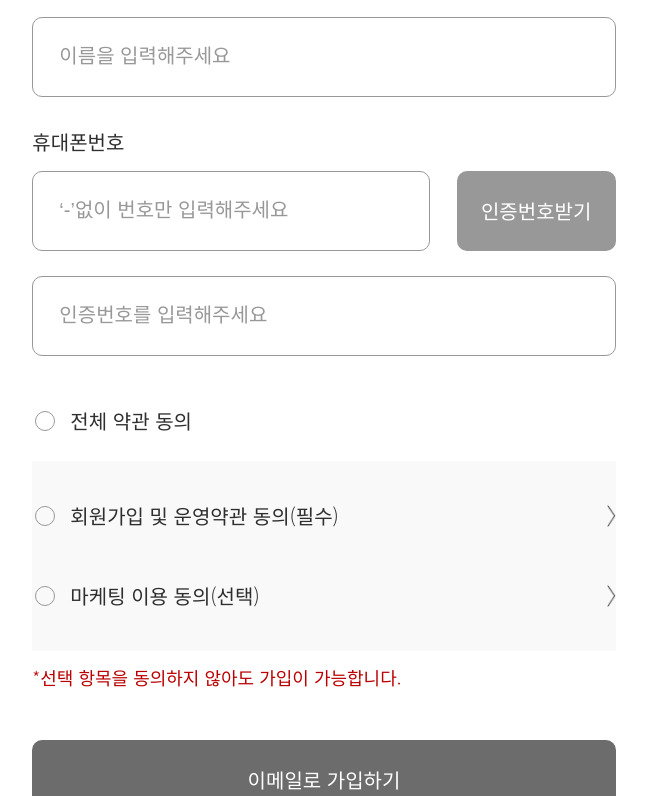
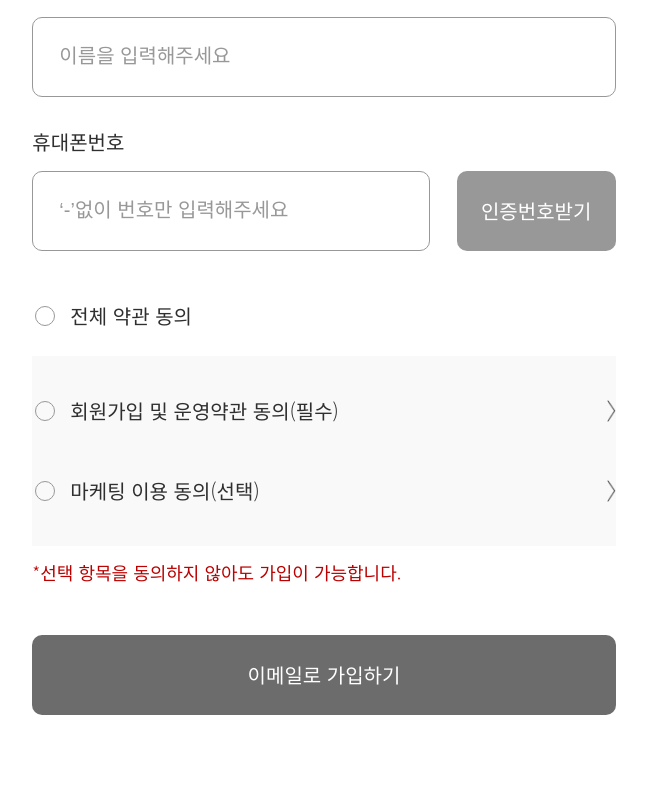
Before and after one commit to jongko54/microsite-web, a React (Create React App) app: page /register in a window 1280 px wide. Shown: the part 764-1560 px from the top of the page, without its empty margins (396-1043 px from the left). Built offline with nearby package versions, Linux system fonts and the light colour scheme; a web font is replaced by a local one.

Commit message:
sms 인증 버튼 수정작업

```diff
--- a/src/components/Input/HookFormCheckbox.jsx
+++ b/src/components/Input/HookFormCheckbox.jsx
@@ -40,7 +40,6 @@ const CheckBoxGroup = styled.div`
 
   ${props => props.theme.window.mobile} {
     label {
-
       ::before {
         width: 15px;
         height: 15px;
@@ -62,7 +61,7 @@ const SelectChecked = styled.ul`
     display: flex;
     align-items: center;
     justify-content: space-between;
-    > button {
+    .button {
       content: '';
       display: block;
       width: 20px;
@@ -71,6 +70,7 @@ const SelectChecked = styled.ul`
       background-size: contain;
       background-repeat: no-repeat;
       background-position: right;
+      cursor: pointer;
     }
   }
 
@@ -196,7 +196,7 @@ const HookFormCheckbox = (props) => {
                     />
                     <label for={item.label}>{item.title}</label>
                   </div>
-                  <button onClick={() => openModal(item.id)} />
+                  <div className='button' onClick={() => openModal(item.id)} />
                 </li>
             )})}
           </SelectChecked>
--- /dev/null
+++ b/src/components/Timer/index.jsx
@@ -0,0 +1,39 @@
+import React, { useState, useEffect } from "react";
+import styled from "styled-components";
+
+const TimerWrap = styled.p`
+  color: #2F2F2F;
+  position: absolute;
+  bottom: 30px;
+  right: 20px;
+`;
+
+const Timer = ({ mm, ss }) => {
+  const [minutes, setMinutes] = useState(parseInt(mm));
+  const [seconds, setSeconds] = useState(parseInt(ss));
+
+  useEffect(() => {
+    const countdown = setInterval(() => {
+      if (parseInt(seconds) > 0) {
+        setSeconds(parseInt(seconds) - 1);
+      }
+      if (parseInt(seconds) === 0) {
+        if (parseInt(minutes) === 0) {
+          clearInterval(countdown);
+        } else {
+          setMinutes(parseInt(minutes) - 1);
+          setSeconds(59);
+        }
+      }
+    }, 1000);
+    return () => clearInterval(countdown);
+  }, [minutes, seconds]);
+
+  return (
+    <TimerWrap>
+      {minutes}:{seconds < 10 ? `0${seconds}` : seconds}
+    </TimerWrap>
+  );
+};
+
+export default Timer;
--- a/src/layout/Header.jsx
+++ b/src/layout/Header.jsx
@@ -127,7 +127,7 @@ const MyPageNav = styled.ul`
   width: 450px;
   height: 360px;
   background-color: #FFFFFF;
-  top: calc(100% - -41px);
+  top: 100%;
   left: 0%;
   z-index: 9999;
   display: flex;
--- a/src/pages/Register.jsx
+++ b/src/pages/Register.jsx
@@ -10,25 +10,7 @@ import axios from 'axios';
 import checkIcon from '../assets/icon/smsCheckIcon.png';
 import { useLocation } from 'react-router-dom';
 import HookFormCheckbox from '../components/Input/HookFormCheckbox';
-
-const data = [
-  {
-    id: 1,
-    title: '회원가입 및 운영약관 동의(필수)',
-    checked: false,
-    textArea: `
-      <div>약관동의</div>
-    `
-  },
-  {
-    id: 2,
-    title: '마케팅 이용 동의(선택)',
-    checked: false,
-    textArea: `
-      <div>약관동의</div>
-    `
-  },
-]
+import Timer from '../components/Timer';
 
 
 const ButtonWrap = styled.div`
@@ -87,6 +69,26 @@ const PhoneGroup = styled.div`
   }
 `;
 
+const SmsCheckBox = styled.div`
+  display: flex;
+
+  input {
+    border-bottom: 1px solid #989898;
+    width: 75%;
+    height: 50px;
+  }
+  .confirmButton {
+    width: 20%;
+    height: 50px;
+    background-color: #989898;
+    border-radius: 10px;
+    display: flex;
+    align-items: center;
+    justify-content: center;
+  }
+`;
+
+
 const SmsCheckIcon = styled.div`
   width: 21.65px;
   height: 80px;
@@ -99,18 +101,37 @@ const SmsCheckIcon = styled.div`
   right: 5%;
 `;
 
+// const ErrorText = styled.p`
+//   font-size: 13px;
+//   line-height: 13px;
+//   padding-top: 5px;
+//   color: ${(props) => props.theme.color.WARNING_MESSAGE};
+//   position: absolute;
+//   bottom: -20px;
+
+//   ${props => props.theme.window.mobile} {
+//     padding-top: 0px;
+//     line-height: 20px;
+//   }
+// `;
 
 function Register() {
   const { width } = useWindowSize();
   const location = useLocation();
+  const [codeMessage, setCodeMessage] = useState('');
+  const [buttonMessage, setButtonMessage] = useState('인증번호받기');
   const [messageId, setMessageId] = useState('');
   const [smsIcon, setSmsIcon] = useState(false);
-  const { handleSubmit, watch, setFocus, reset, setError, setValue, formState: { errors } } = useFormContext({
+  const [timeStart, setTimeStart] = useState(false);
+  const [smsCheckOpen, setSmsCheckOpen] = useState(false);
+
+  const { handleSubmit, watch, setFocus, reset, setError, register } = useFormContext({
     mode: 'onBlur'
   });
   useEffect(() => {
-
     reset()
+    setSmsIcon(false)
+    setCodeMessage('')
   }, [location, reset]);
 
   const onSubmit = async (data) => {
@@ -130,16 +151,12 @@ function Register() {
       alert('회원가입이 완료되었습니다')
       reset()
       setSmsIcon('')
-
-    }).catch(function (error) {
-      console.log(JSON.stringify(error))
-    });
+      setCodeMessage('')
+    })
   }
 
   const onError = (error) => {
     setSmsIcon(false)
-    console.log(watch())
-    console.log(error);
   }
 
 
@@ -152,9 +169,6 @@ function Register() {
       }
     })
     .then(function (response) {
-      console.log(response.status)
-
-    //  alert('성공')
     })
     .catch(function (error) {
       console.log(error.response.status)
@@ -172,24 +186,22 @@ function Register() {
     }
   }
 
+ // 본인인증 문자 전송
   const openSmsSend = async () => {
-
     await axios({
       url: 'http://localhost:8080/api/public/sms_send',
       method: 'post',
-      timeout: 500,
       data: {
         mobile: watch('phoneRole')
       }
     })
+
     .then(function (response) {
-      console.log(response)
+      setTimeStart(true)
+      setSmsCheckOpen(true);
       setMessageId(response.data.data.messageId);
+
       setFocus('confirmCode')
-    })
-    .catch(function (error) {
-      console.log(error)
-
     })
   }
 
@@ -202,15 +214,13 @@ function Register() {
         authKey: watch('confirmCode')
       }
     }).then(function (response) {
-        console.log(response)
-        return true
-    })
-    .catch(function (error) {
-      setError('confirmCode', { type: 'custom', message: '인증번호를 확인해주세요'});
-      setSmsIcon(false)
-        // setStatue(error.response.data.message)
+
+
+    }).catch(function (error) {
+
     })
   }
+
 
   return (
     <AuthLayout title='회원가입'>
@@ -278,20 +288,24 @@ function Register() {
                 }}
               />
               <div className='button' onClick={openSmsSend}>
-                <Text color='WHITE' bold='200'>인증번호받기</Text>
+                <Text color='WHITE' bold='200'>{buttonMessage}</Text>
               </div>
             </div>
-            <Input
-              name='confirmCode'
-              type='number'
-              placeholder='인증번호를 입력해주세요'
-              // minLength={5}
-              // maxLength={5}
-              validate={{
-                value: () => openSmsCheck() && setSmsIcon(true)
-              }}
-            />
-            {smsIcon && (<SmsCheckIcon />)}
+            {smsCheckOpen && (
+              <SmsCheckBox>
+                <input
+                  name='confirmCode'
+                  type='number'
+                  placeholder='인증번호를 입력해주세요'
+                  {...register('confirmCode', {
+                    require: true
+                  })}
+                />
+              <div className='confirmButton' onClick={openSmsCheck}>
+                <Text color='WHITE' bold='200'>확인</Text>
+              </div>
+              </SmsCheckBox>
+            )}
           </PhoneGroup>
 
           <HookFormCheckbox />
```
